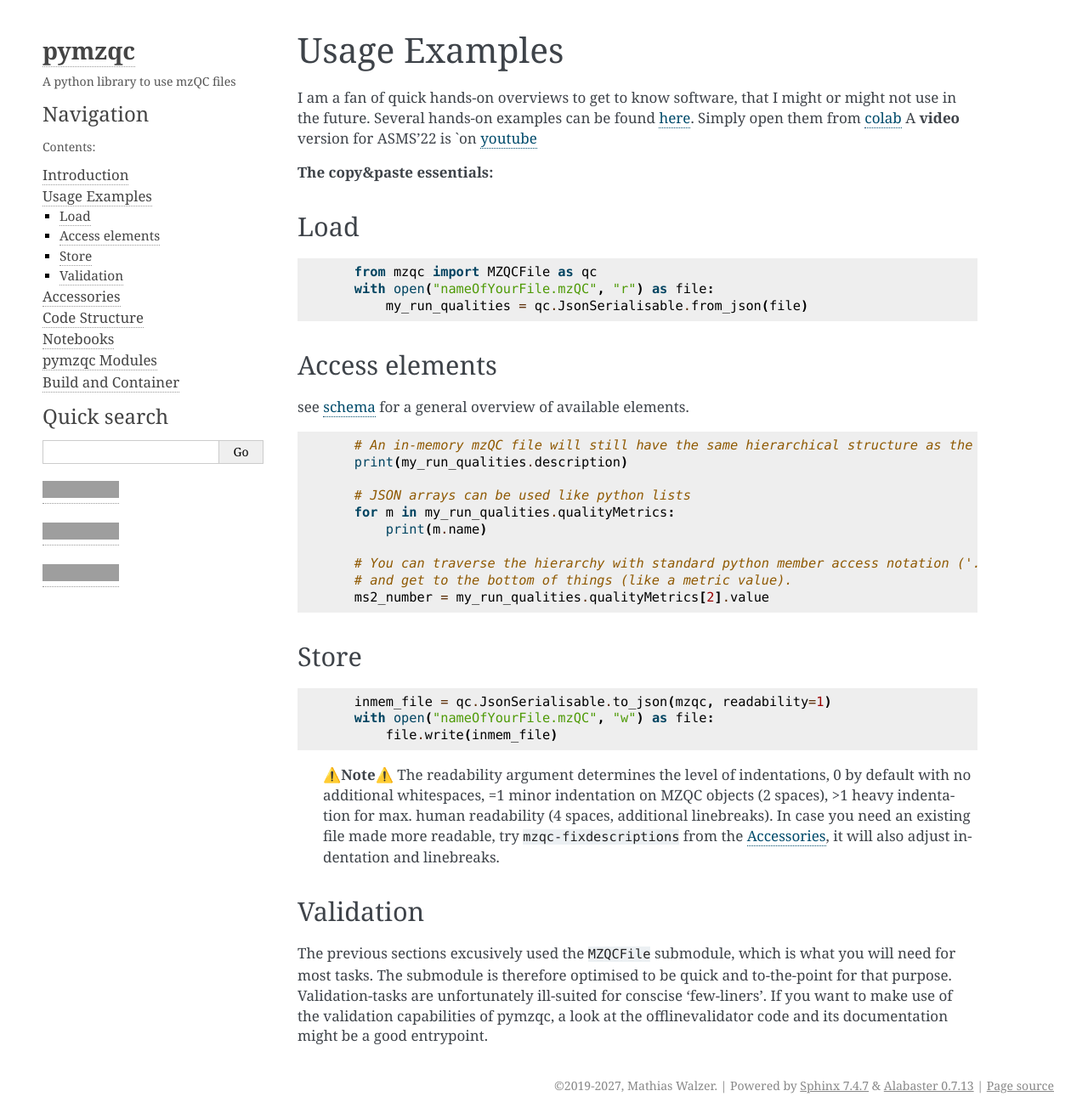
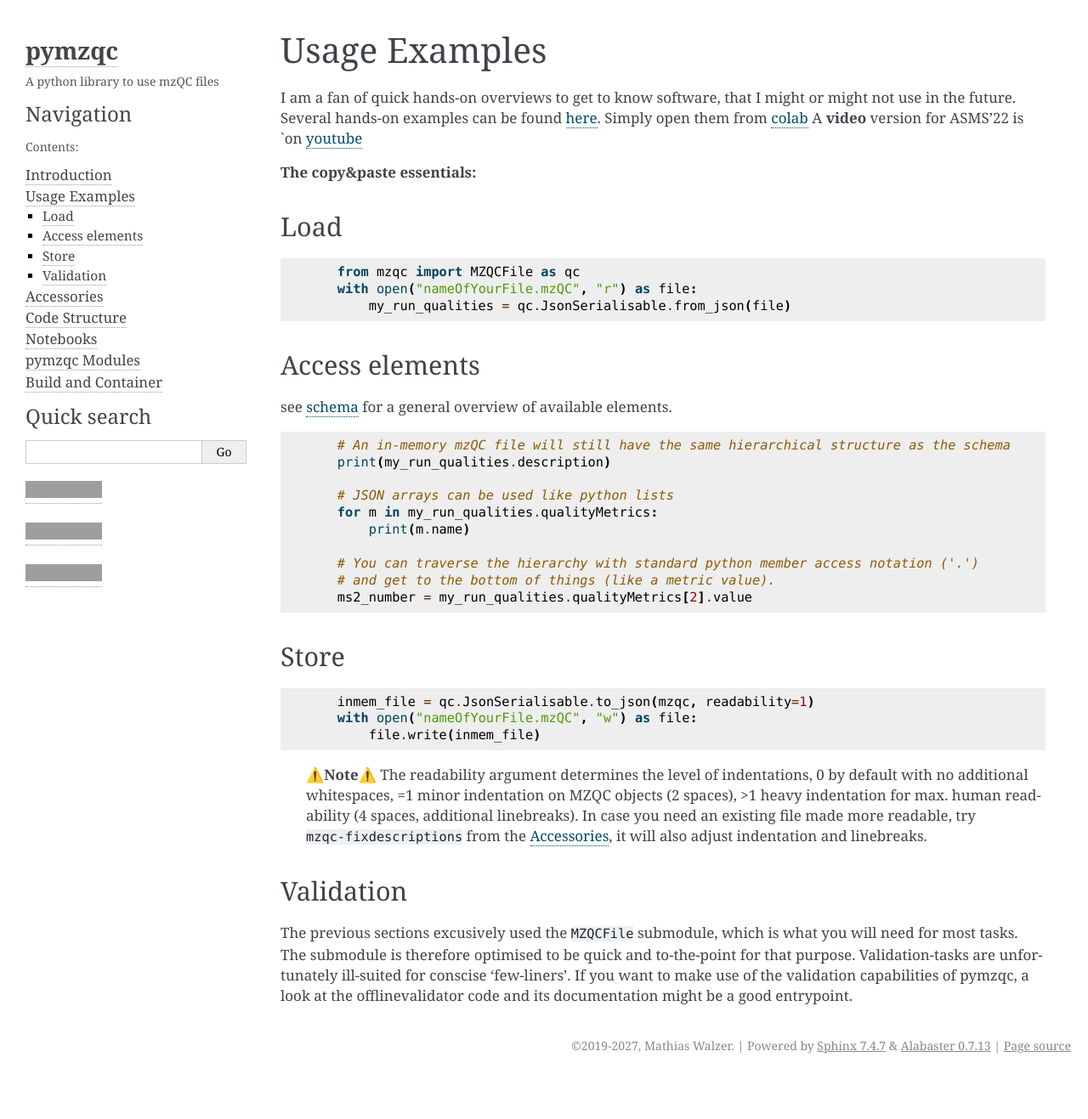
Before and after one commit to MS-Quality-Hub/pymzqc, a Sphinx documentation site: the page built from doc/source/examples.rst, in a window 1280 px wide. Shown: the whole page at 85% size. Built offline with Sphinx 7.4.7, drawn with Linux system fonts in a browser that asks for light colours; after the commit the page ends 1270 px from its top, so only the background shows below that; grey boxes are pictures that could not be loaded.

Commit message:
Let the documentation pages use the window width
The page had a fixed 1200px width and Sphinx's basic theme capped the
text at 800px, leaving wide empty margins and wrapping long headings.
Remove the text cap, fix the stray ';' in sidebar_width, and let
_static/custom.css size the page to the window above alabaster's
small-screen breakpoint (now 1000px).

Co-Authored-By: Claude Opus 5.5 <noreply@anthropic.com>

```diff
--- /dev/null
+++ b/doc/source/_static/custom.css
@@ -0,0 +1,17 @@
+/* Loaded by alabaster after its own stylesheet (see html_theme_options in conf.py). */
+
+/* Fluid page on wide screens instead of alabaster's fixed page_width.
+   Side margin: 20px, growing by a quarter of the window width beyond 1600px
+   (e.g. 100px at 1920px, 260px at 2560px). Smaller screens keep alabaster's
+   single-column layout (max-width: page_width media query). */
+@media screen and (min-width: 1001px) {
+    div.document,
+    div.footer {
+        box-sizing: border-box;
+        width: auto;
+        max-width: none;
+        margin-left: 0;
+        margin-right: 0;
+        padding: 0 max(20px, calc((100vw - 1600px) / 4 + 20px));
+    }
+}
--- a/doc/source/conf.py
+++ b/doc/source/conf.py
@@ -55,9 +55,16 @@ html_theme_options = {
     # The theme's GitHub button is a third-party iframe (ghbtns.com); a static
     # badge link in _templates/sidebarbadges.html replaces it.
     'github_button': False,
-    'page_width': '1200px',
-    'sidebar_width': '280px;',
+    # Below page_width alabaster switches to its single-column small-screen
+    # layout. Above it, _static/custom.css lets the page grow with the window
+    # (up to 1600px) instead of a fixed 1200px column.
+    'page_width': '1000px',
+    'sidebar_width': '280px',
+    # Sphinx's basic theme caps the text column at 800px, which left an empty
+    # band right of the text and wrapped long headings early.
+    'body_max_width': 'none',
 }
+html_static_path = ['_static']
 html_sidebars = {
         '**': [# located at _templates/
                 'about.html',
```
